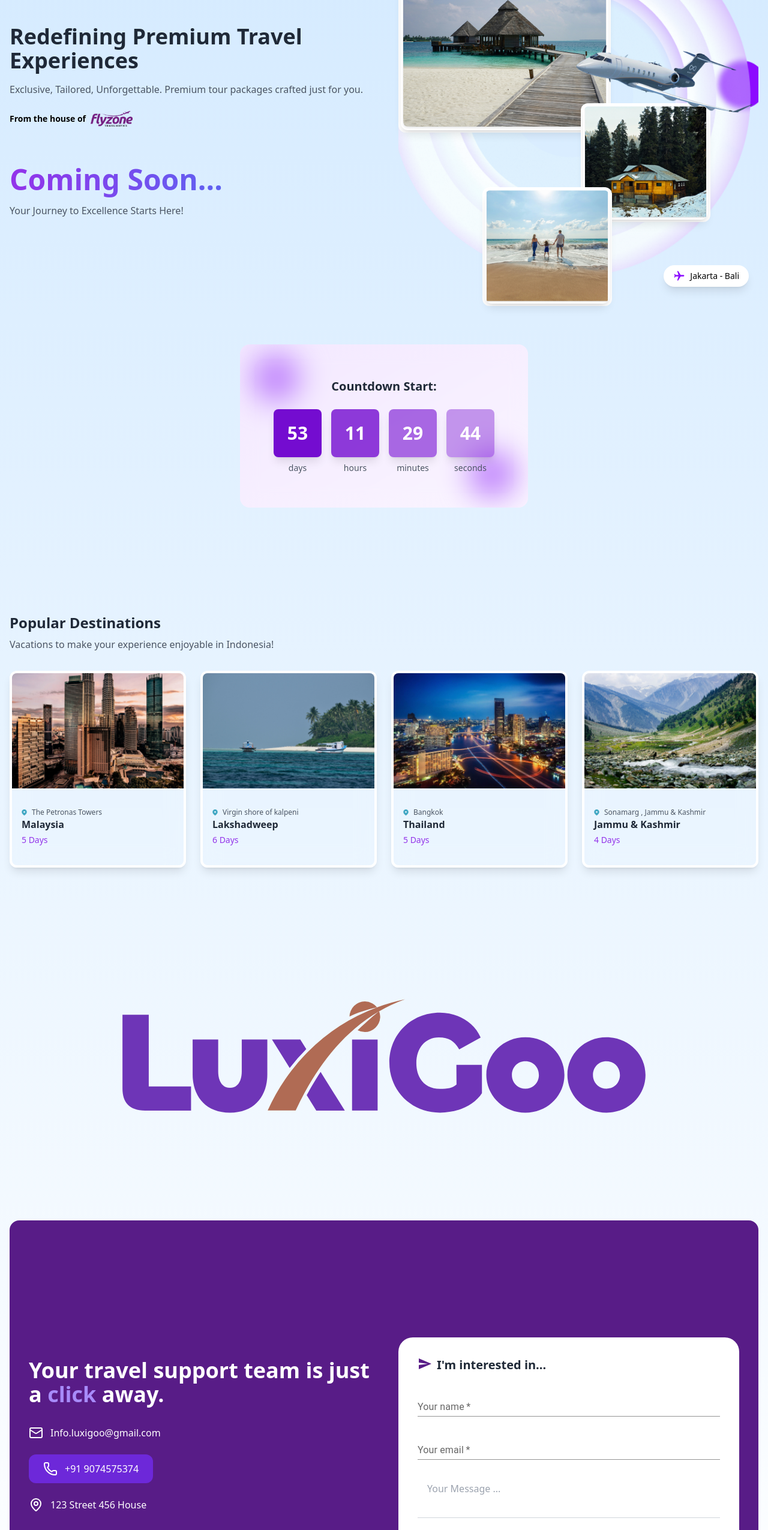
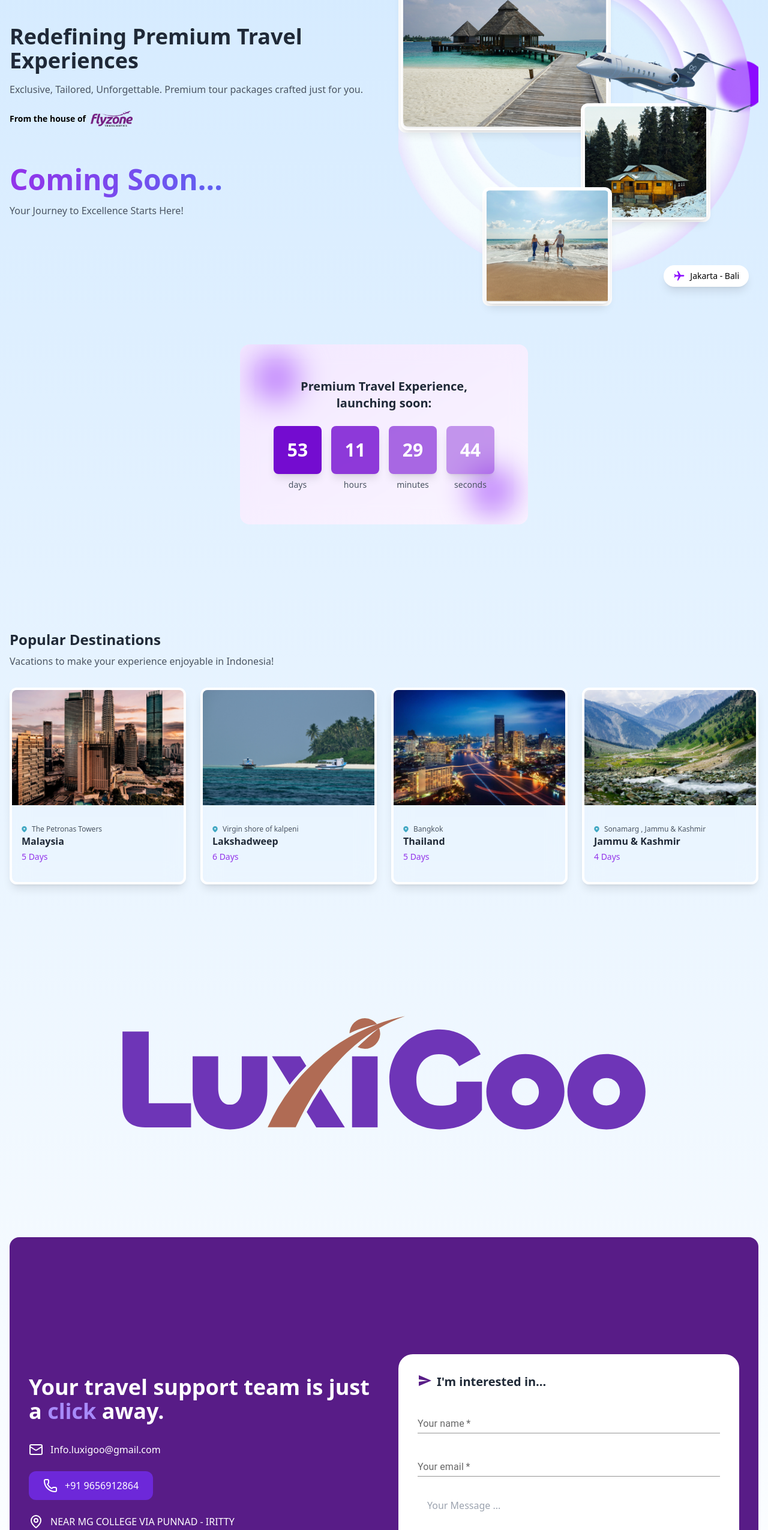
Before and after one commit to yzxsolutions/Luxigoo_Landing_Page, a React (Vite) app: page / in a window 1280 px wide. Shown: the part 234-2784 px from the top of the page at 60% size. Built offline with nearby package versions, Linux system fonts and the light colour scheme.

Commit message:
UI Updates

```diff
--- a/src/components/Form/TravelSupportForm.jsx
+++ b/src/components/Form/TravelSupportForm.jsx
@@ -88,13 +88,13 @@
             <div className="flex items-center">
               <div className="bg-violet-700 rounded-xl py-3 px-6 flex items-center gap-3">
                 <Phone className="text-white" size={24} />
-                <span>+91 9074575374</span>
+                <span>+91 9656912864</span>
               </div>
             </div>
 
             <div className="flex items-center gap-3">
               <MapPin className="text-white" size={24} />
-              <span>123 Street 456 House</span>
+              <span>NEAR MG COLLEGE VIA PUNNAD - IRITTY</span>
             </div>
           </div>
 
--- a/src/components/Main/Counter.jsx
+++ b/src/components/Main/Counter.jsx
@@ -56,7 +56,8 @@
       {/* Main container */}
       <div className="w-full max-w-2xl  backdrop-blur-sm rounded-2xl p-8">
         <h2 className="text-xl font-semibold mb-6 text-center text-gray-800">
-          Countdown Start:
+        Premium Travel Experience,<br/>
+        launching soon:
         </h2>
         <div className="flex justify-center gap-4">
           {timeBoxes.map(({ label, value, shades }) => (
```
